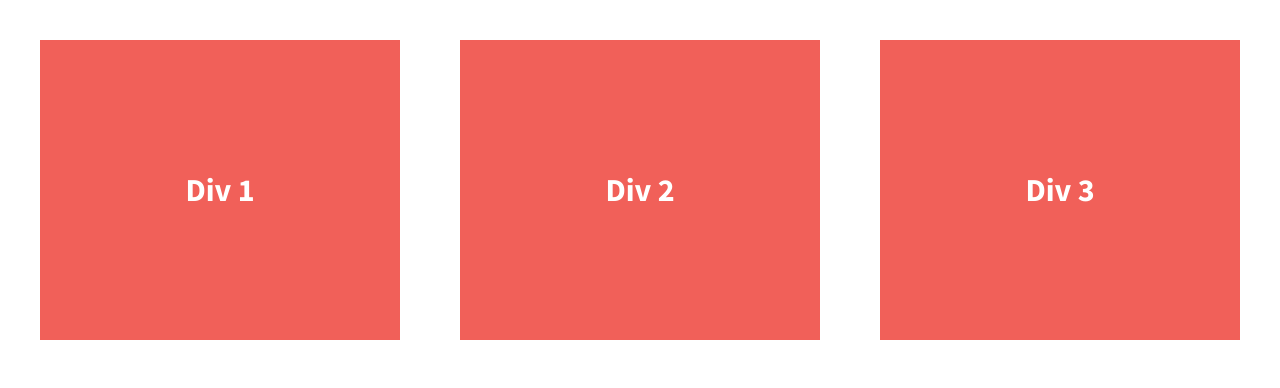
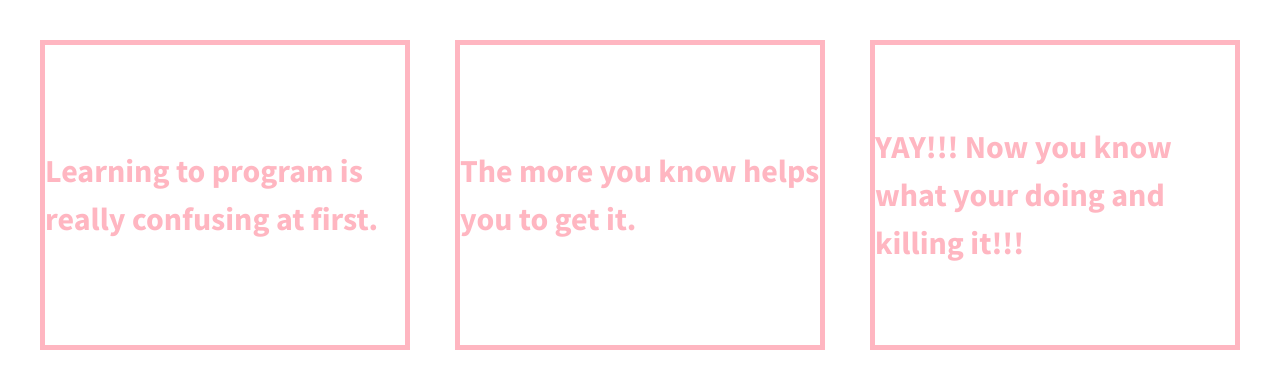
Before and after one commit to jesdominguez/divs-flexbox, a plain HTML site: page index.html in a window 1280 px wide. Drawn offline with nearby package versions, Linux system fonts and the light colour scheme.

Commit message:
Added text and border

```diff
--- a/css/main.css
+++ b/css/main.css
@@ -118,12 +118,12 @@ body {
 .div-1, .div-2, .div-3 {
   /*give the divs a width of 30%, add display:flex, set justify-content and align-items to center*/
   align-items: center;
-  color: #fff;
+  border: 5px solid lightpink;
+  color: lightpink;
   display: flex;
   line-height: 1.5em;
   font-size: 1.6em;
   justify-content: center;
-  background-color: #f16059;
   height: 300px;
   width: 30%;
 }
--- a/index.html
+++ b/index.html
@@ -23,13 +23,16 @@
 
         <section class="wrapper">
             <div class="div-1">
-                Div 1
+
+                <p>Learning to program is really confusing at first.</p>
             </div>
             <div class="div-2">
-                Div 2
+
+                <p>The more you know helps you to get it.</p>
             </div>
             <div class="div-3">
-                Div 3
+
+                <p>YAY!!! Now you know what your doing and killing it!!!</p>
             </div>
         </section>
 
```
